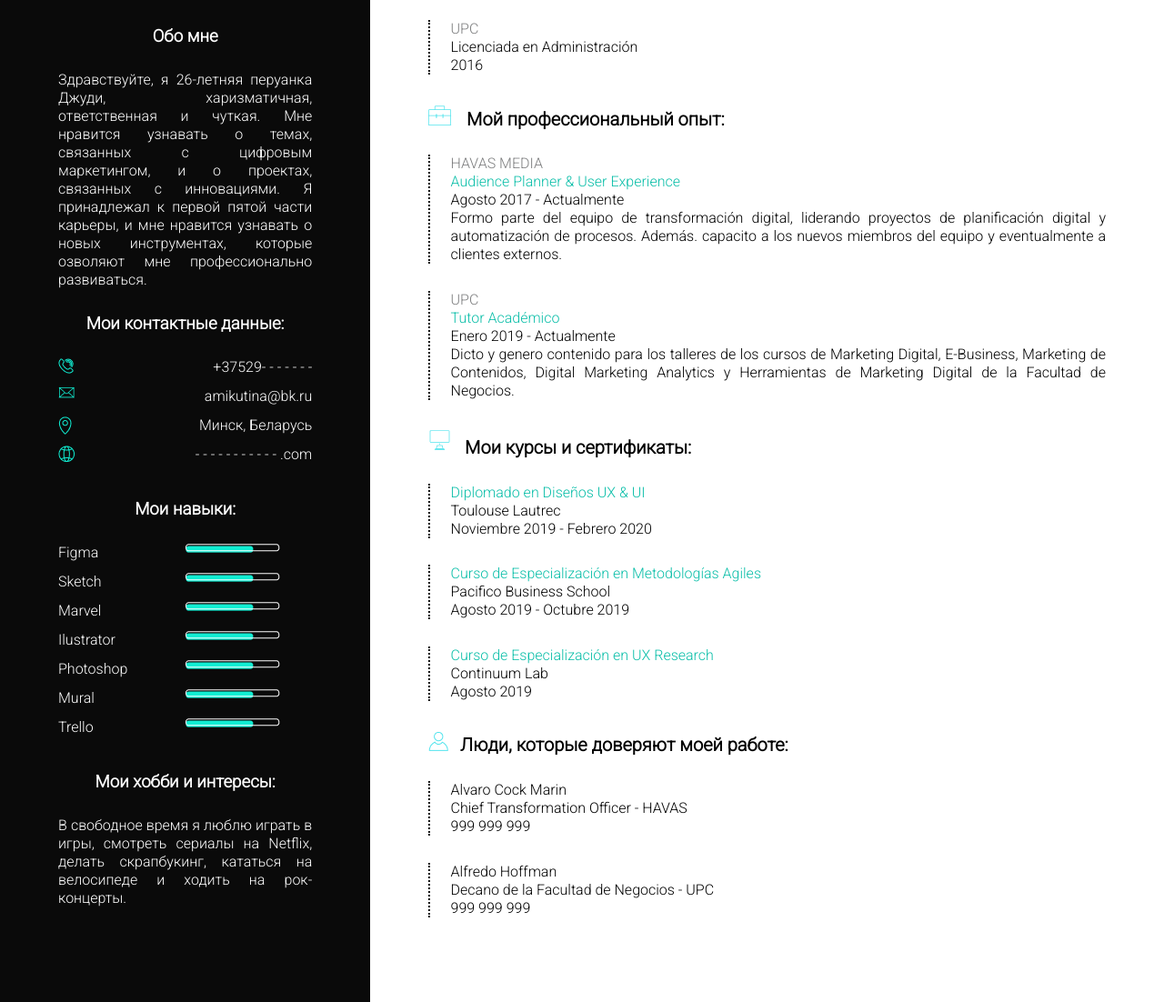
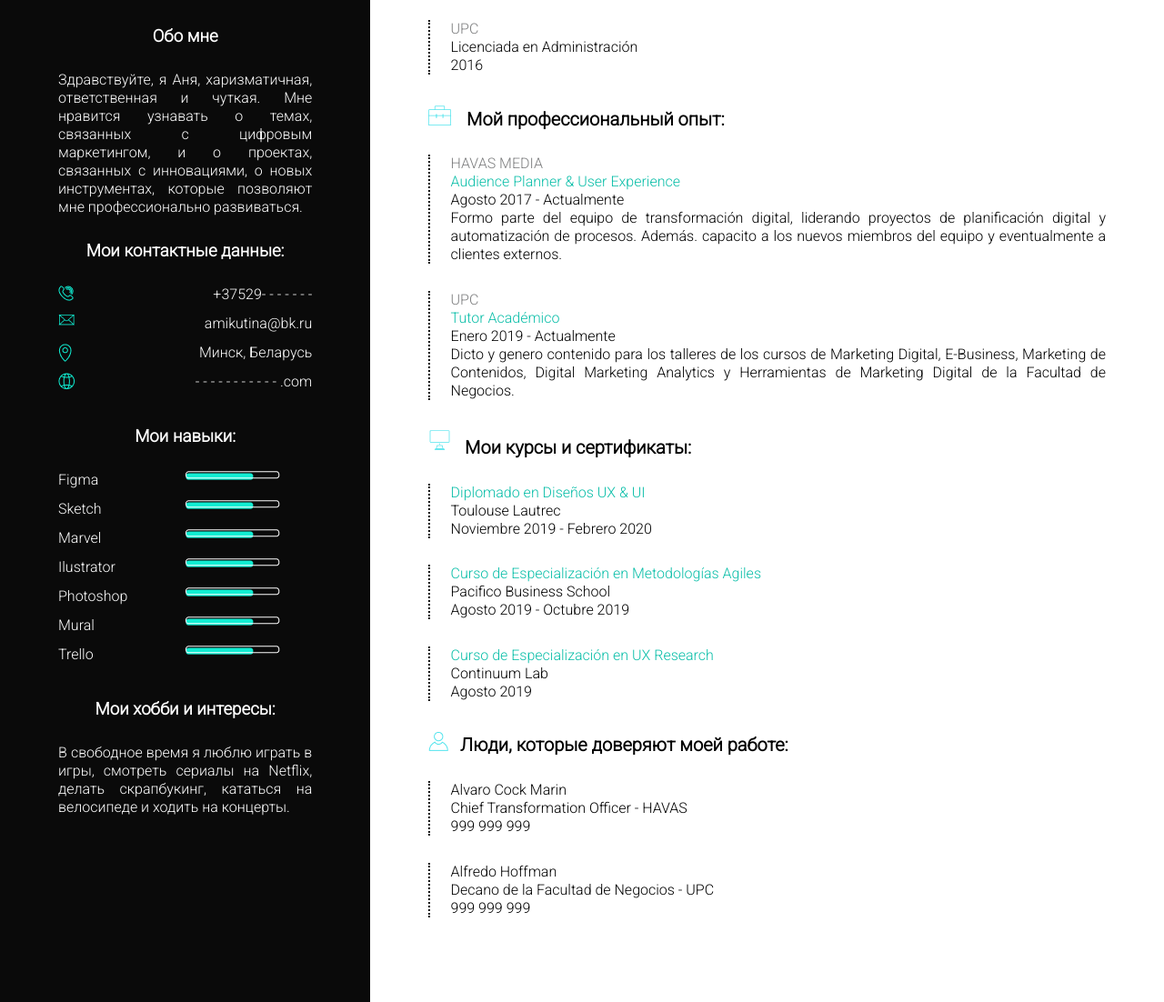
Before and after one commit to Ann-mik/resume, a plain HTML site: page index.html in a window 1280 px wide. Shown: the part 318-1420 px from the top of the page at 91% size. Drawn offline with Linux system fonts and the light colour scheme.

Commit message:
sec commit

```diff
--- a/index.html
+++ b/index.html
@@ -15,10 +15,9 @@
             <img class="ava" src="./image/ava.jpg">
             <div>
                 <h3>Обо мне</h3>
-                <p>Здравствуйте, я 26-летняя перуанка Джуди, харизматичная, ответственная и чуткая. Мне
-                    нравится узнавать о темах, связанных с цифровым маркетингом, и о проектах, связанных с инновациями.
-                    Я принадлежал к первой пятой части карьеры, и мне нравится узнавать о новых инструментах, которые
-                    озволяют мне профессионально развиваться.</p>
+                <p>Здравствуйте, я Аня, харизматичная, ответственная и чуткая. Мне
+                    нравится узнавать о темах, связанных с цифровым маркетингом, и о проектах, связанных с инновациями,
+                    о новых инструментах, которые позволяют мне профессионально развиваться.</p>
                 <h3>Мои контактные данные:</h3>
                 <div class="table_1">
                     <img src="./image/1mini.png">
@@ -49,7 +48,7 @@
                 </div>
                 <h3>Мои хобби и интересы:</h3>
                 <p>В свободное время я люблю играть в игры, смотреть сериалы на Netflix, делать скрапбукинг, кататься
-                    на велосипеде и ходить на рок-концерты.</p>
+                    на велосипеде и ходить на концерты.</p>
             </div>
         </div>
         <div class="kolonka-right">
```
